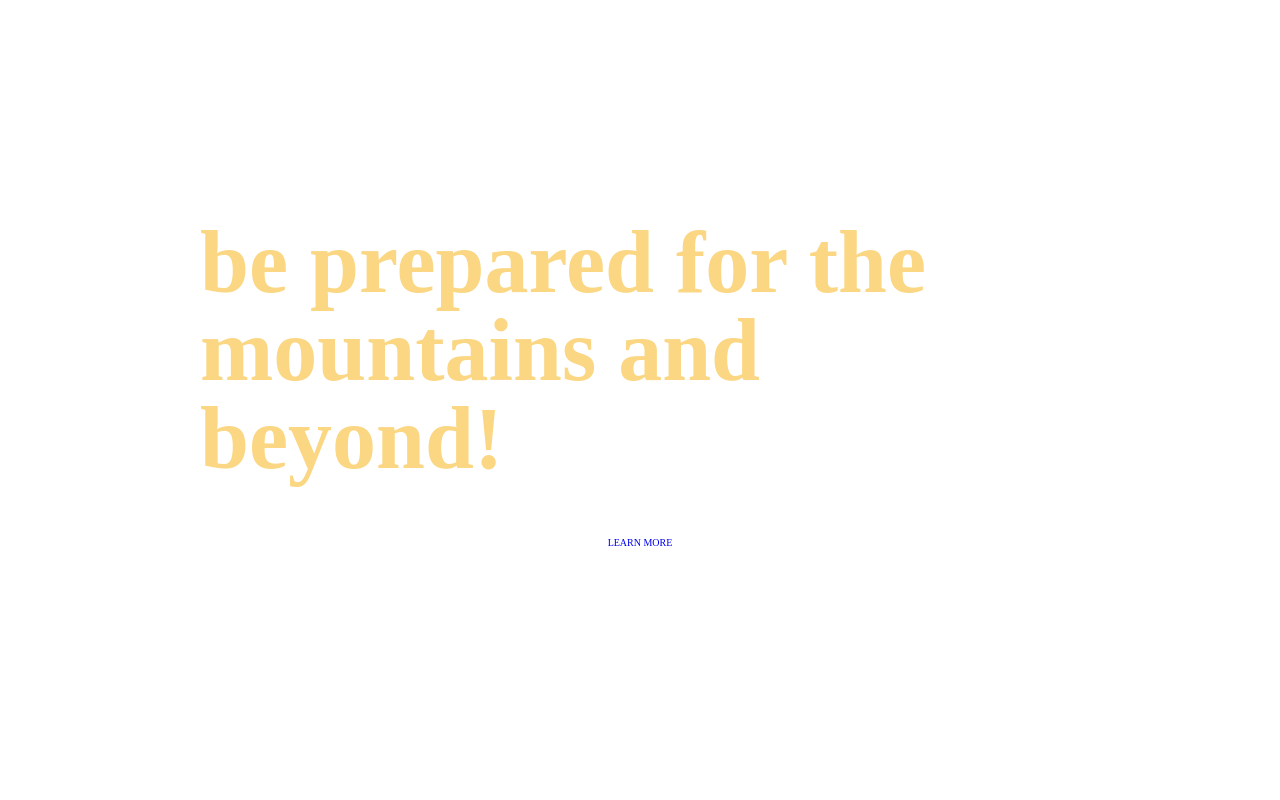
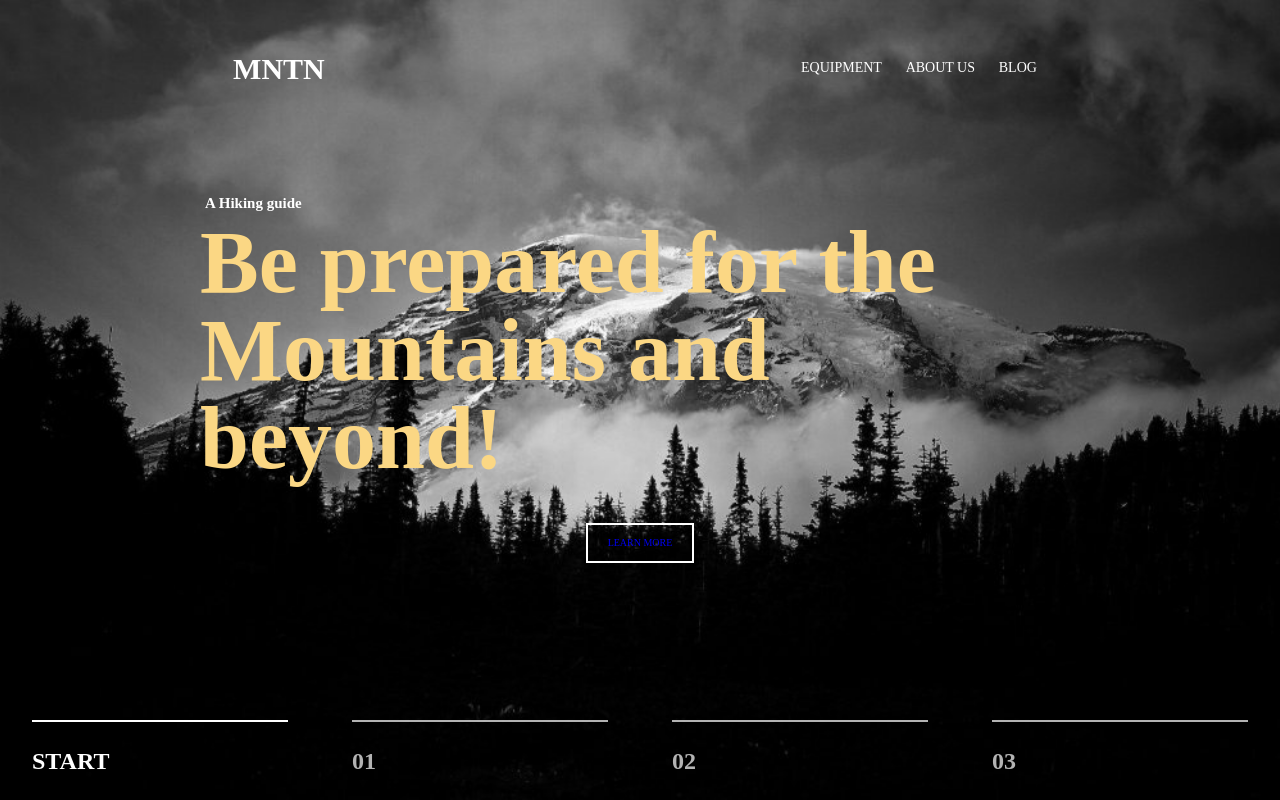
Before and after one commit to Katerina02art/website, a plain HTML site: page index.html in a window 1280 px wide. Drawn offline with Linux system fonts and the light colour scheme.

Commit message:
правки

```diff
--- a/index.html
+++ b/index.html
@@ -1,5 +1,5 @@
 <!DOCTYPE html>
-<html lang="en">
+<html lang="ru">
 
 <head>
     <meta charset="UTF-8">
@@ -22,26 +22,26 @@
         </div>
     </header>
     <div class="intro">
-        <div class="cotainer">
+        <div class="container">
             <div class="intro__inner">
                 <h2 class="intro__suptitle">A Hiking guide</h2>
                 <h1 class="intro__title">Be prepared for the Mountains and beyond!</h1>
-                <a class="button" href="#">Learn more</a>
+                <a class="intro__button" href="#">Learn more</a>
             </div>
         </div>
         <div class="slider">
             <div class="container">
                 <div class="slider__inner">
-                    <div class="slider__items active">
+                    <div class="slider__item slider__item--active">
                         <span class="slider__num">Start</span>
                     </div>
-                    <div class="slider__items">
+                    <div class="slider__item">
                         <span class="slider__num">01</span>
                     </div>
-                    <div class="slider__items">
+                    <div class="slider__item">
                         <span class="slider__num">02</span>
                     </div>
-                    <div class="slider__items">
+                    <div class="slider__item">
                         <span class="slider__num">03</span>
                     </div>
                 </div>
--- a/style.css
+++ b/style.css
@@ -18,15 +18,11 @@ h6 {
     margin: 0;
 }
 
-/*CONTAINER*/
-
 .container {
     width: 100%;
     max-width: 1920px;
     margin: 0 auto;
 }
-
-/*INTRO*/
 
 .intro {
     width: 100%;
@@ -34,10 +30,7 @@ h6 {
     display: flex;
     flex-direction: column;
     justify-content: center;
-
-    background: url(../блоки/img/intro1.jpg) center,
-        no-repeat;
-    -webkit-background-size: cover;
+    background: url(./img/intro1.jpg) center no-repeat;
     background-size: cover;
 }
 
@@ -46,34 +39,23 @@ h6 {
     max-width: 880px;
     margin: 0 auto;
     color: #fff;
-    text-align: center;
+    display: flex;
+    flex-direction: column;
 }
-
 
 .intro__suptitle {
     color: #fff;
-    font-size: 20px;
-    text-align: left;
-
+    line-height: 32px;
+    margin-left: 5px;
+    font-size: 15px;
 }
 
 .intro__title {
     font-size: 88px;
     color: #FBD784;
-    text-transform: lowercase;
-    text-align: left;
     line-height: 1;
     margin-bottom: 40px;
 }
-
-.intro__subtitle {
-    display: inline-flex;
-    margin-left: 5px;
-    font-size: 15px;
-
-}
-
-/*HEADER*/
 
 .header {
     width: 100%;
@@ -97,14 +79,6 @@ h6 {
     color: #fff;
 }
 
-/*NAV*/
-
-.nav {
-    font-size: 14px;
-    text-transform: uppercase;
-    transition: color 0.2s linear;
-}
-
 .nav__link {
     display: inline-block;
     vertical-align: top;
@@ -113,11 +87,12 @@ h6 {
     color: #fff;
     text-decoration: none;
     transition: color 0.2s linear;
+    font-size: 14px;
+    text-transform: uppercase;
 }
 
 .nav__link:after {
     content: "";
-    display: block;
     width: 100%;
     height: 3px;
     display: none;
@@ -125,7 +100,6 @@ h6 {
     position: absolute;
     top: 100%;
     left: 0;
-    z-index: 1;
 }
 
 .nav__link:hover {
@@ -136,29 +110,24 @@ h6 {
     display: block;
 }
 
-
-/*button*/
-.button {
-    display: inline-block;
-    vertical-align: top;
+.intro__button {
     padding: 10px 20px;
     font-size: 10px;
     border: 2px solid #fff;
     text-transform: uppercase;
     text-decoration: none;
     margin-bottom: 50px;
-
-    transition: background .1s
-    linear, color .1s linear;
+    transition:
+        background-color .1s linear,
+        color .1s linear;
+    align-self: center;
 }
 
-.button:hover {
+.intro__button:hover {
     background-color: #FBD784;
     color: #333;
 
 }
-
-/*SLIDER*/
 
 .slider {
     width: 100%;
@@ -174,7 +143,7 @@ h6 {
     margin-top: 30px;
 }
 
-.slider__items {
+.slider__item {
     margin: 0 auto;
     width: 20%;
     font-size: 18px;
@@ -185,13 +154,11 @@ h6 {
     text-transform: uppercase;
 }
 
-.slider__items.active {
+.slider__item--active {
     opacity: 1;
 }
 
-.slideer__num {
+.slider__num {
     font-size: 24px;
     font-weight: 700;
 }
-
-/*SECTION*/
```
